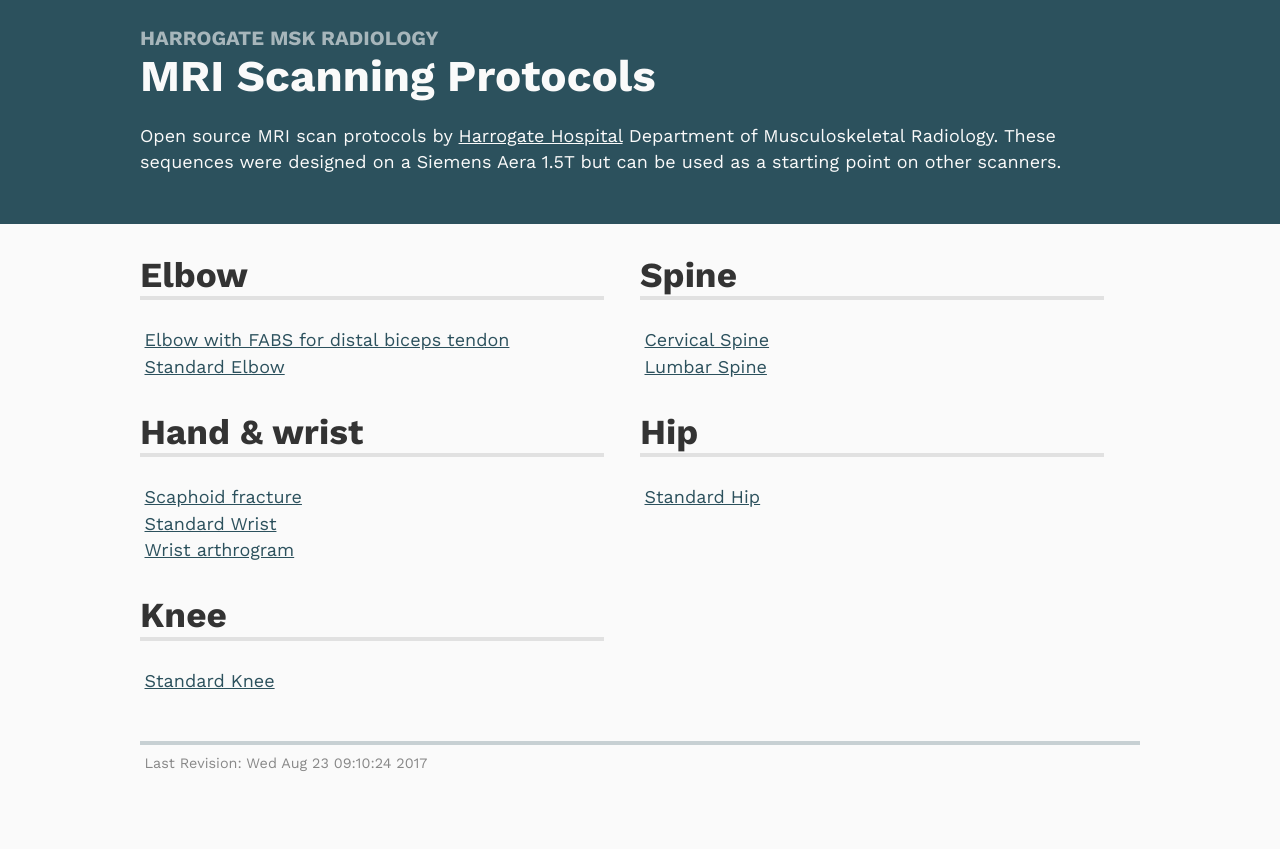
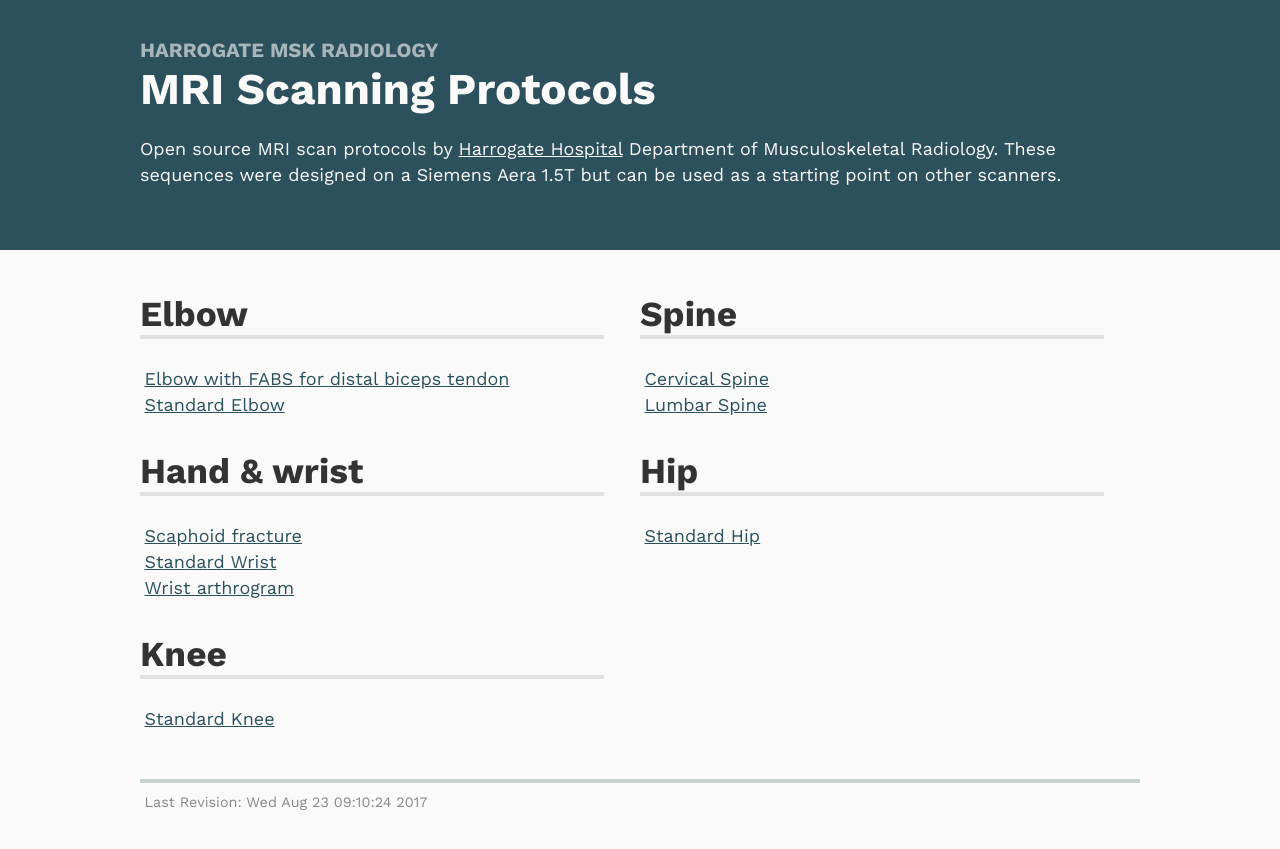
Before and after one commit to harrogatemsk/harrogatemsk.github.io, a Jekyll site: the page built from index.html, in a window 1280 px wide. Shown: the top 849 px of the page. Built offline with Jekyll 4.4.1, drawn with Linux system fonts in a browser that asks for light colours.

Commit message:
Update style.scss

```diff
--- a/assets/css/style.scss
+++ b/assets/css/style.scss
@@ -18,7 +18,7 @@
 
 .container {
 	max-width: 1000px;
-	padding: 2% 1.5%;
+	padding: 3% 2.5%;
 	margin: 0 auto;
 }
 
```
